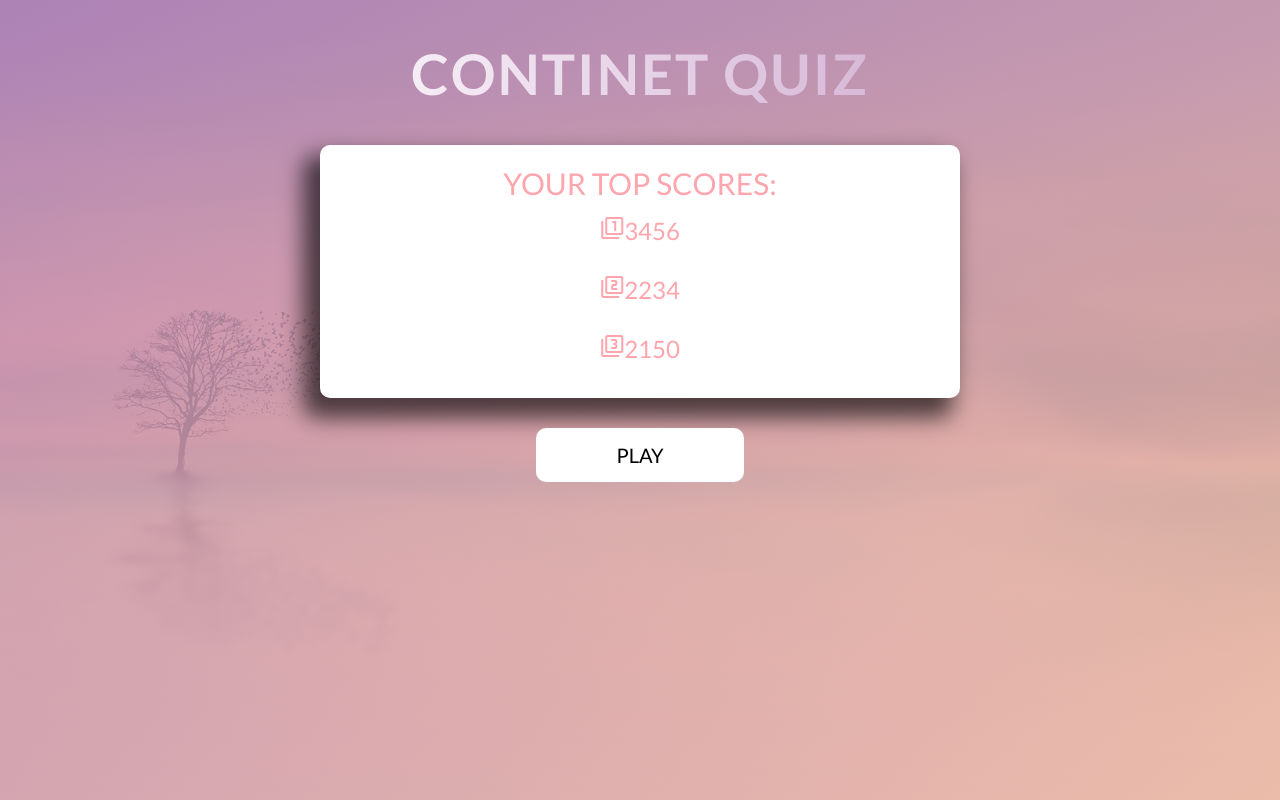
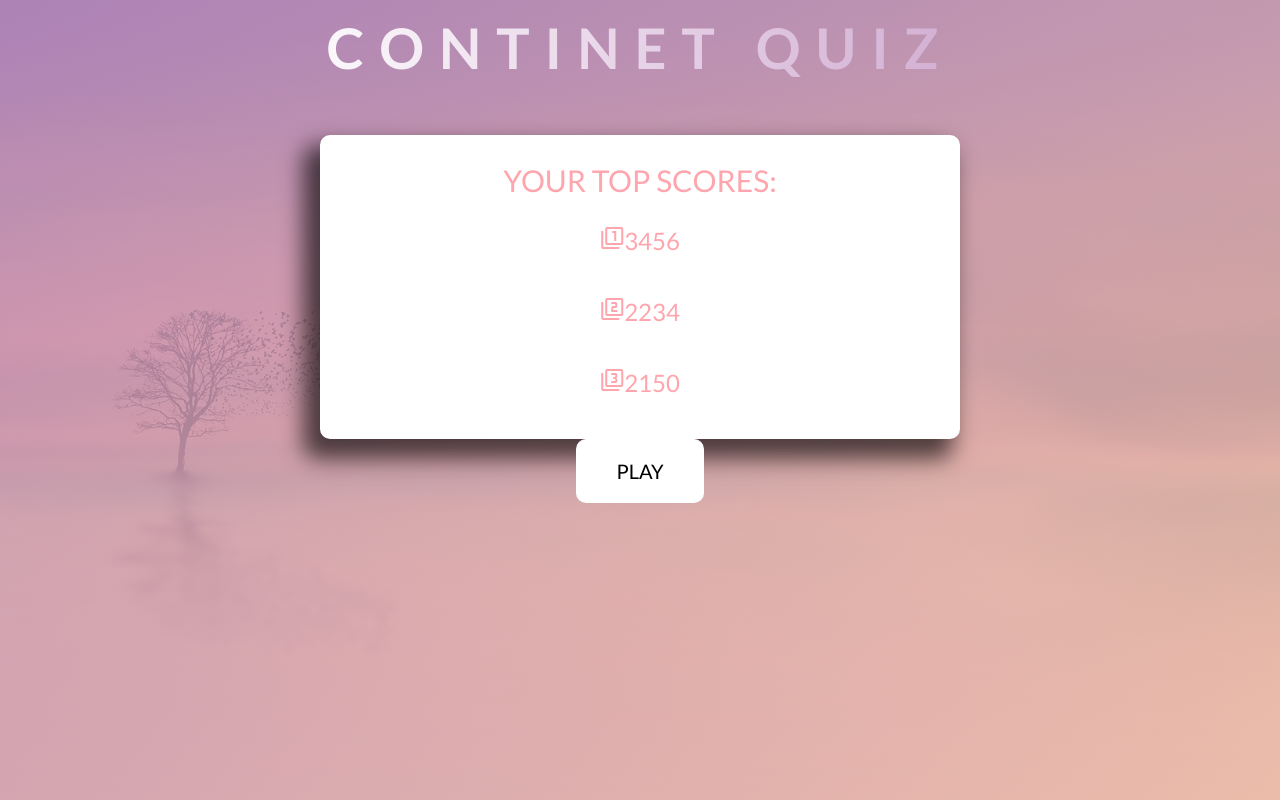
Before and after one commit to katarinaNikol1c/contitnetQuiz, a website: page index.html in a window 1280 px wide. Drawn offline with Linux system fonts and the light colour scheme.

Commit message:
sass file structure wip

```diff
--- a/index.html
+++ b/index.html
@@ -16,8 +16,8 @@
     <title>Continet Quiz</title>
   </head>
   <body>
-    <div class="container">
-      <h1 class="main-header">Continet Quiz</h1>
+    <div class="home-container">
+      <h1 class="main-header main-header--1">Continet Quiz</h1>
       <div>
         <div class="score-container">
           <ol class="score-list">
--- /dev/null
+++ b/sass/base/_base.scss
@@ -0,0 +1,15 @@
+*,
+*::after,
+*::before {
+  margin: 0;
+  padding: 0;
+  box-sizing: inherit;
+}
+
+html {
+  font-size: 62.5%;
+}
+
+body {
+  box-sizing: border-box;
+}
--- /dev/null
+++ b/sass/base/_typography.scss
@@ -0,0 +1,27 @@
+body {
+  font-family: 'Lato', sans-serif;
+  font-weight: 400;
+  line-height: 1.7;
+  color: $color-black;
+}
+
+.main-header {
+  text-transform: uppercase;
+  text-align: center;
+
+  &--1 {
+    display: block;
+    font-size: 5.6rem;
+    font-weight: 700;
+    letter-spacing: 1.5rem;
+    animation-name: moveInLeft;
+    animation-duration: 1s;
+    animation-timing-function: ease-out;
+    padding-bottom: 4rem;
+  }
+
+  -webkit-background-clip: text;
+  background-image: linear-gradient(to right, #fff 20%, #be8abf);
+  color: transparent;
+  transition: all 0.2s;
+}
--- a/sass/main.scss
+++ b/sass/main.scss
@@ -1,5 +1,7 @@
 @import 'abstracts/variables';
 
 @import 'base/animations';
+@import 'base/base';
+@import 'base/typography';
 
 @import 'pages/home';
--- a/sass/pages/_home.scss
+++ b/sass/pages/_home.scss
@@ -1,10 +1,4 @@
-body {
-  margin: 0;
-  padding: 0;
-  font-family: 'Lato';
-}
-
-.container {
+.home-container {
   background-image: linear-gradient(
       to right bottom,
       rgba($color-primary-first, 0.8),
@@ -15,22 +9,6 @@ body {
   height: 100vh;
   background-size: cover;
   background-position: center;
-}
-
-.main-header {
-  text-align: center;
-  text-transform: uppercase;
-  font-weight: 700;
-  letter-spacing: 2;
-  -webkit-background-clip: text;
-  background-image: linear-gradient(to right, #fff 20%, #be8abf);
-  color: transparent;
-  padding-top: 40px;
-  font-size: 56px;
-  transition: all 0.2s;
-  animation-name: moveInLeft;
-  animation-duration: 1s;
-  animation-timing-function: ease-out;
 }
 
 .score-container {
```
Also changed, not shown: css/style.css.
